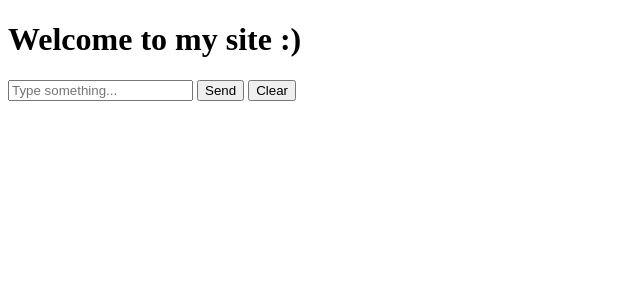
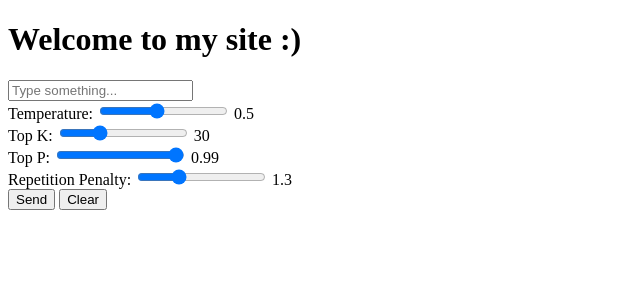
Before and after one commit to kruczys/HolyGPT, a Flask app: page / in a window 1280 px wide. Shown: the top 300 px of the page, without its empty margins (0-640 px from the left). Run offline with Flask 3, Linux system fonts and the light colour scheme.

Commit message:
Created cool sliders for hiperparameters

```diff
--- a/web_app/server.py
+++ b/web_app/server.py
@@ -30,9 +30,14 @@ def home():
 @app.route("/chat", methods=["POST"])
 def response():
     data = request.get_json()
-    user_input = data["message"]
-    response = generate_response(user_input)
-    return jsonify({"message": response})
+    user_input = data['message']
+    temp = float(data.get('temperature', 0.5))
+    top_k = int(data.get('top_k', 30))
+    top_p = float(data.get('top_p', 0.99))
+    repetition_penalty = float(data.get('repetition_penalty', 1.3))
+    response_text = generate_response(user_input, temp, top_k, top_p, repetition_penalty)
+    print(temp, top_k, top_p, repetition_penalty)
+    return jsonify({"message": response_text})
 
 if __name__ == "__main__":
     app.run(port=5000, debug=True)
--- a/web_app/static/scripts/chat.js
+++ b/web_app/static/scripts/chat.js
@@ -1,4 +1,4 @@
-function sendMessage(){
+function sendMessage() {
     const inputBox = document.getElementById("user_input");
     const userText = inputBox.value;
     inputBox.value = "";
@@ -6,21 +6,32 @@ function sendMessage(){
     const chatBox = document.getElementById("chat");
     chatBox.innerHTML += '<p>You: ' + userText + '</p>';
 
+    const temperature = document.getElementById("temperature").value;
+    const top_k = document.getElementById("top_k").value;
+    const top_p = document.getElementById("top_p").value;
+    const repetition_penalty = document.getElementById("repetition_penalty").value;
+
     fetch("/chat", {
         method: "POST",
-        body: JSON.stringify({message: userText}),
         headers: {
-            'content-Type': 'application/json'
-        }
+            'Content-Type': 'application/json'
+        },
+        body: JSON.stringify({
+            message: userText,
+            temperature: temperature,
+            top_k: top_k,
+            top_p: top_p,
+            repetition_penalty: repetition_penalty
+        })
     })
-    .then(response => response.json())
-    .then(text => {
+        .then(response => response.json())
+        .then(text => {
             chatBox.innerHTML += '<p>Bot: ' + text.message + '</p>';
             console.log(text)
-    });
+        });
 }
 
-function clearChat(){
+function clearChat() {
     const chatBox = document.getElementById("chat");
     chatBox.innerHTML = ""
 }
--- a/web_app/templates/index.html
+++ b/web_app/templates/index.html
@@ -1,17 +1,58 @@
 <!DOCTYPE html>
 <html lang="en">
+
 <head>
     <title>Bible AI</title>
     <meta charset="UTF-8">
     <meta name="viewport" content="width=device-width, initial-scale=1">
     <link href="static/css/style.css" rel="stylesheet">
+    <script src="static/scripts/chat.js"></script>
 </head>
+
 <body>
     <h1>Welcome to my site :)</h1>
+    <div id="user_panel">
         <input type="text" id="user_input" placeholder="Type something..."></input>
+
+        <div>
+            <label for="temperature">Temperature:</label>
+            <input type="range" id="temperature" name="temperature" min="0.1" max="1.0" step="0.05" value="0.5">
+            <span id="temp_value">0.5</span>
+        </div>
+        <div>
+            <label for="top_k">Top K:</label>
+            <input type="range" id="top_k" name="top_k" min="1" max="100" step="1" value="30">
+            <span id="top_k_value">30</span>
+        </div>
+        <div>
+            <label for="top_p">Top P:</label>
+            <input type="range" id="top_p" name="top_p" min="0.1" max="1.0" step="0.01" value="0.99">
+            <span id="top_p_value">0.99</span>
+        </div>
+        <div>
+            <label for="repetition_penalty">Repetition Penalty:</label>
+            <input type="range" id="repetition_penalty" name="repetition_penalty" min="1.0" max="2.0" step="0.1"
+                value="1.3">
+            <span id="rep_penalty_value">1.3</span>
+        </div>
         <button onclick="sendMessage()">Send</button>
         <button onclick="clearChat()">Clear</button>
+        <script>
+            document.getElementById('temperature').oninput = function () {
+                document.getElementById('temp_value').innerHTML = this.value;
+            }
+            document.getElementById('top_k').oninput = function () {
+                document.getElementById('top_k_value').innerHTML = this.value;
+            }
+            document.getElementById('top_p').oninput = function () {
+                document.getElementById('top_p_value').innerHTML = this.value;
+            }
+            document.getElementById('repetition_penalty').oninput = function () {
+                document.getElementById('rep_penalty_value').innerHTML = this.value;
+            }
+        </script>
+    </div>
     <div id="chat"></div>
-        <script src="static/scripts/chat.js"></script>
 </body>
+
 </html>
```
Lines whose indentation alone changed are shown as unchanged.
